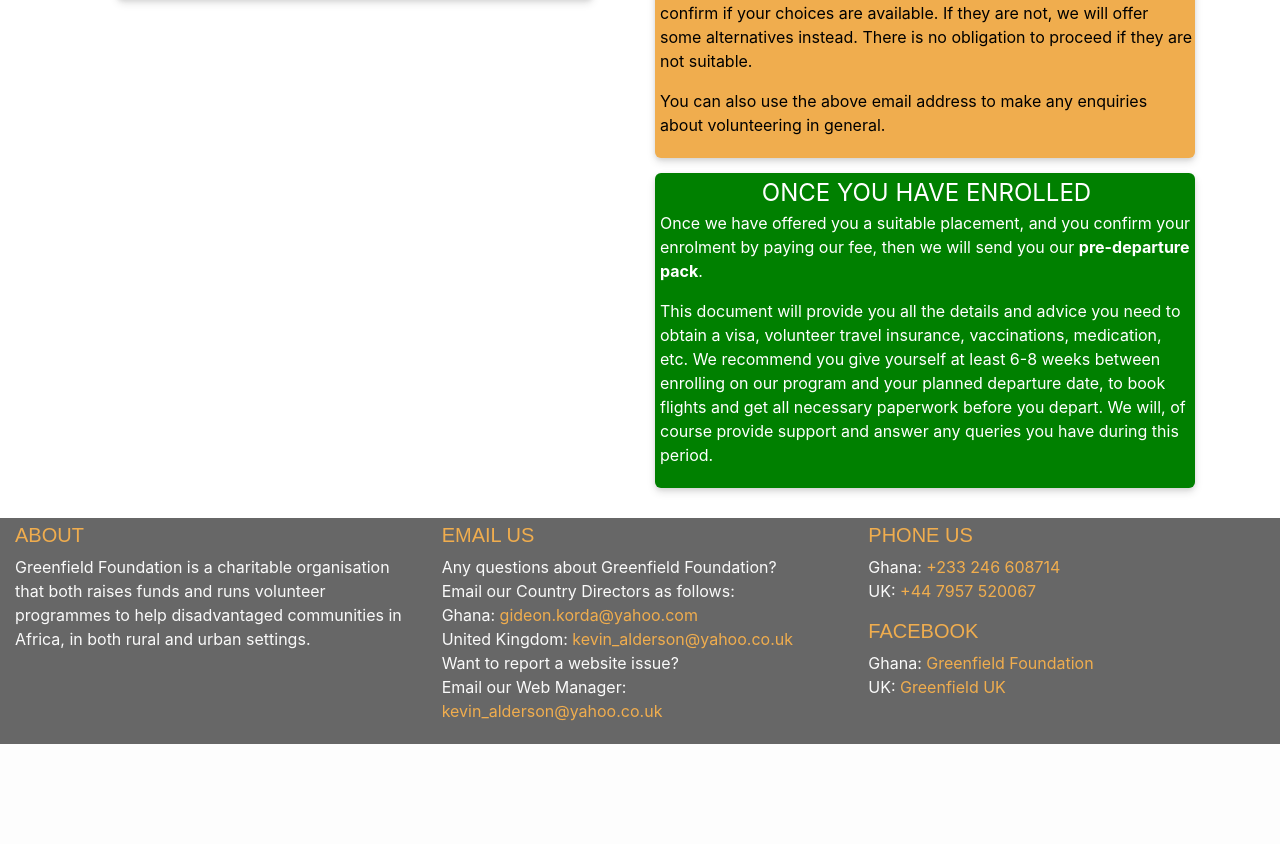
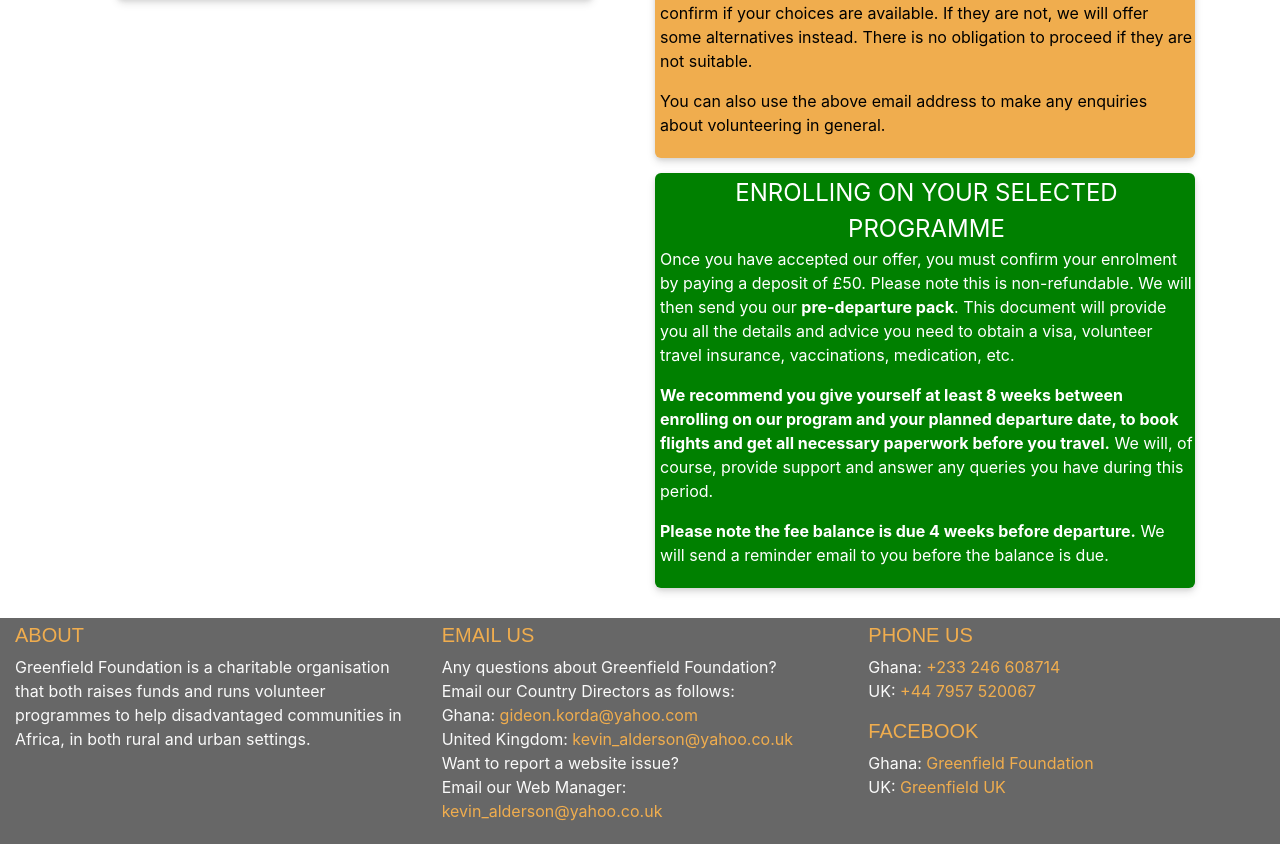
Before and after one commit to kevald1963/greenfield-africa, a Flask app: page /applytovolunteer in a window 1280 px wide. Shown: the part 457-1301 px from the top of the page. Before the commit the page ends 1201 px from the top, so only its background shows below. Run offline with Flask 2, Linux system fonts and the light colour scheme.

Commit message:
Amended wording of process of enrolling once programme offer is accepted on Apply to Volunteer page.

```diff
--- a/templates/applytovolunteer.html
+++ b/templates/applytovolunteer.html
@@ -39,17 +39,21 @@
 
         <!-- ONCE YOU HAVE ENROLLED PANEL -->
         <div class="general-panel green-panel flex-with-text">
-            <div class="uppercase panel-title">Once you have enrolled</div>
+            <div class="uppercase panel-title">Enrolling on your selected programme</div>
             <p>
-                Once we have offered you a suitable placement, and you confirm your enrolment by paying our fee,
-                then we will send you our <b>pre-departure pack</b>.
+                Once you have accepted our offer, you must confirm your enrolment by paying a deposit of £50. Please
+                note this is non-refundable. We will then send you our <b>pre-departure pack</b>. This document will
+                provide you all the details and advice you need to obtain a visa, volunteer travel insurance,
+                vaccinations, medication, etc.
             </p>
             <p>
-                This document will provide you all the details and advice you need to obtain a visa, volunteer travel
-                insurance, vaccinations, medication, etc. We recommend you give yourself at least 6-8 weeks between
-                enrolling on our program and your planned departure date, to book flights and get all necessary
-                paperwork before you depart. We will, of course provide support and answer any queries you have during
-                this period.
+                <b>We recommend you give yourself at least 8 weeks between enrolling on our program and your planned
+                departure date, to book flights and get all necessary paperwork before you travel.</b> We will, of
+                course, provide support and answer any queries you have during this period.
+            </p>
+            <p>
+                <b>Please note the fee balance is due 4 weeks before departure.</b>
+                We will send a reminder email to you before the balance is due.
             </p>
         </div>
         <!-- /.ONCE YOU HAVE ENROLLED PANEL-->
```
